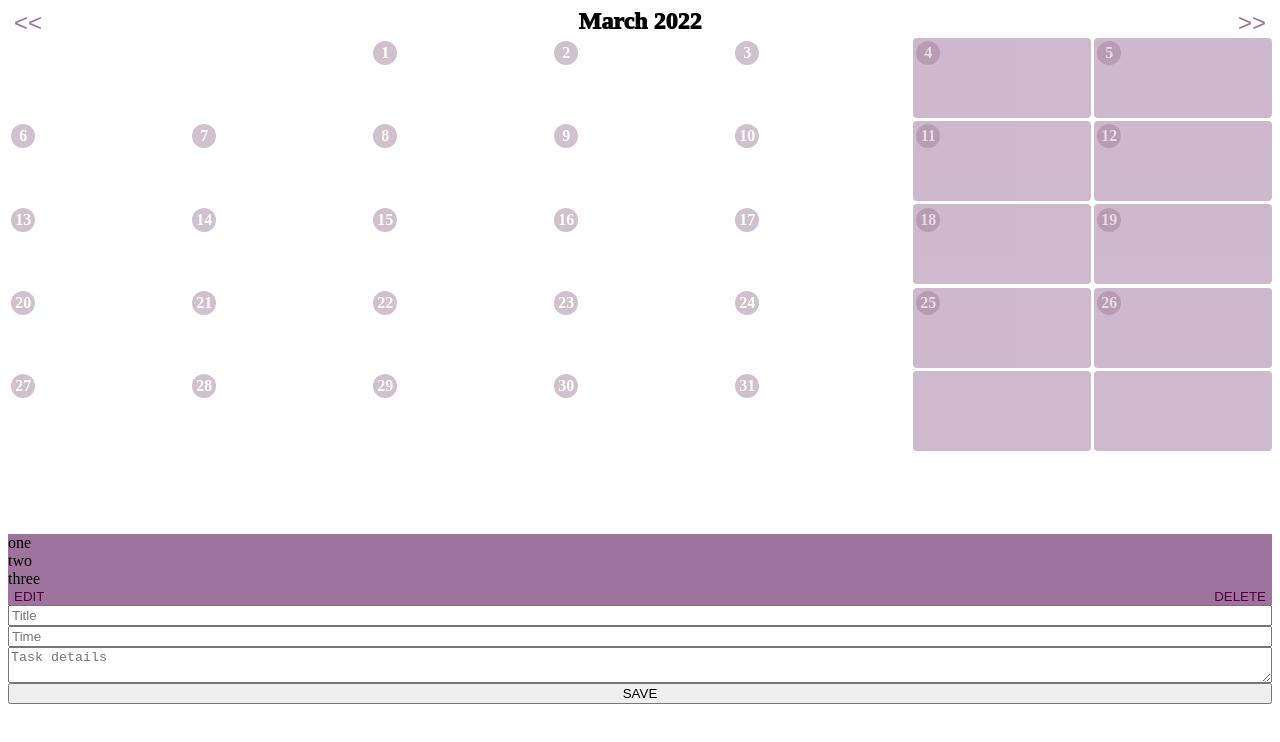
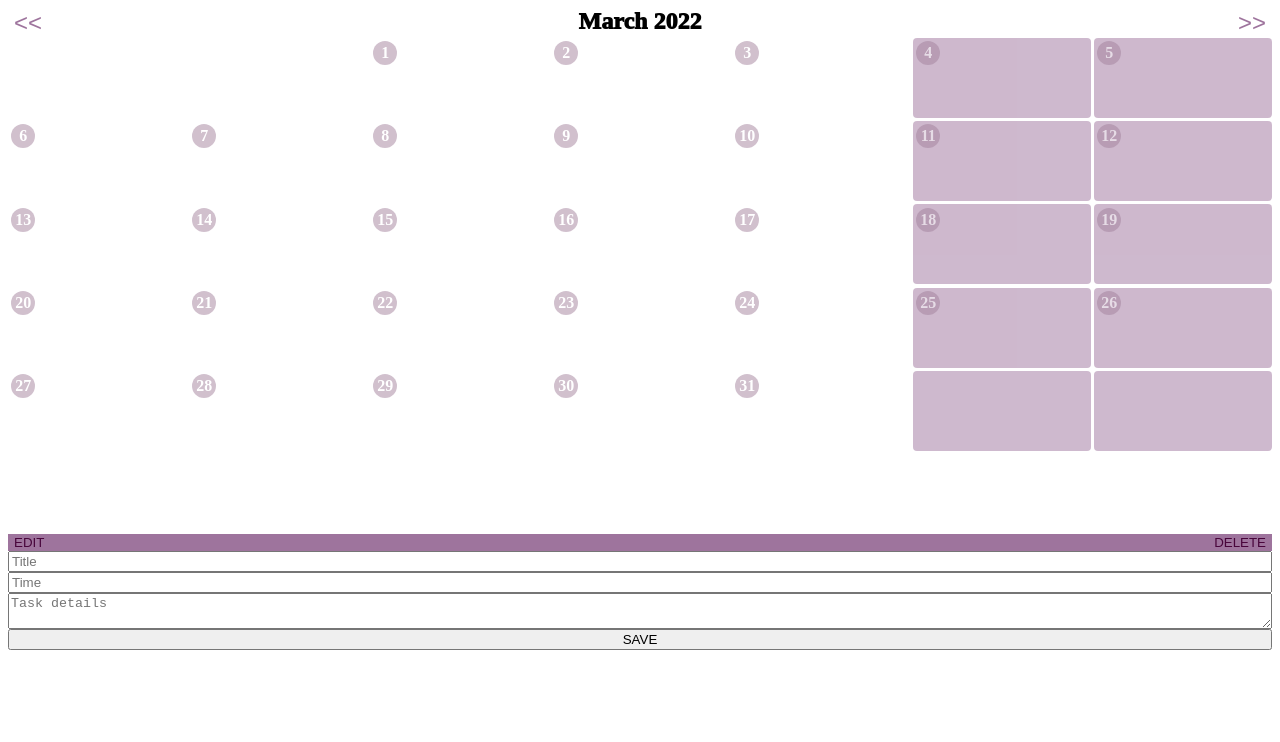
Before and after one commit to Kuovinen/TaskManager, a React (Create React App) app: page / in a window 1280 px wide. Shown: the top 742 px of the page. Built offline with nearby package versions, Linux system fonts and the light colour scheme.

Commit message:
added taskData as taskDisplayData source of info

```diff
--- a/src/App.js
+++ b/src/App.js
@@ -8,10 +8,8 @@ function App() {
   const [taskData, setTaskData] = useState({});
   return (
     <div className="App">
-      <Month date={date} />
-      <TaskDataDisplay
-        taskData={{ title: "one", time: "two", details: "three" }}
-      />
+      <Month date={date} taskData={taskData} setTaskData={setTaskData} />
+      <TaskDataDisplay taskData={{ ...taskData }} />
       <Input />
     </div>
   );
```
